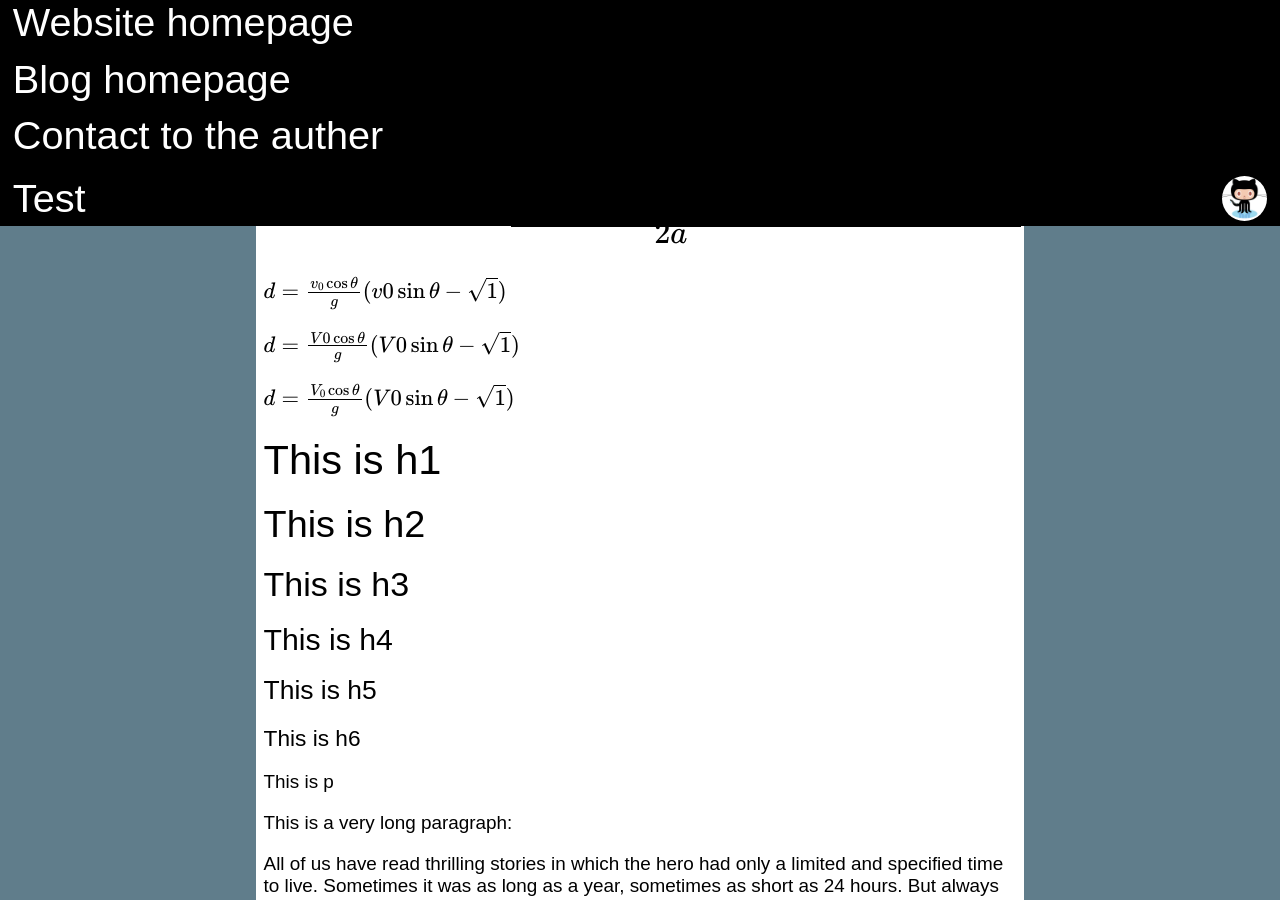
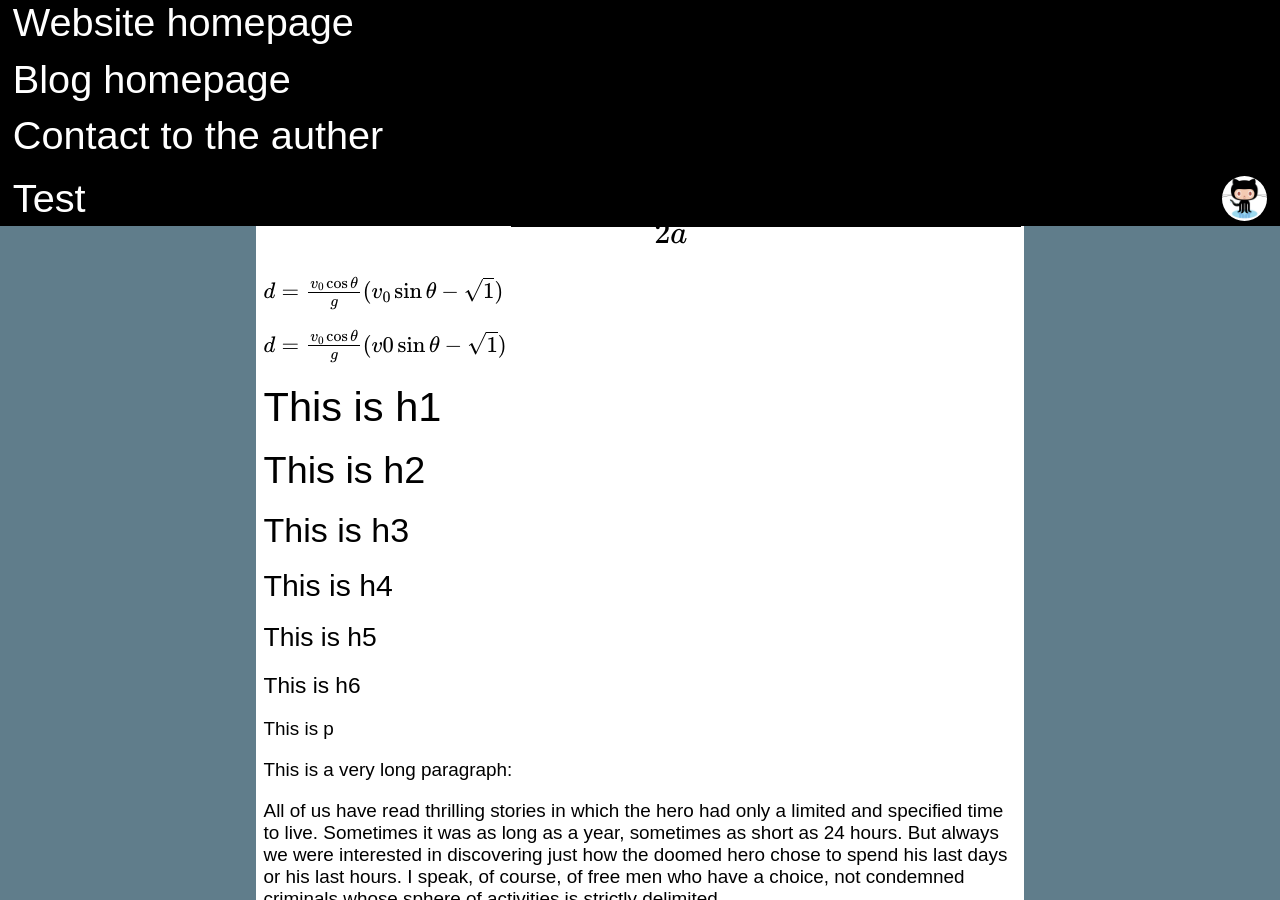
Before and after one commit to wenyuzhao/wenyuzhao.github.io, a Jekyll site: the page built from _posts/2015-01-03-02-07-test.md, in a window 1280 px wide and 900 px high. Built offline with Jekyll 4.4.1, drawn with Linux system fonts in a browser that asks for light colours; Markdown is read by kramdown in place of the engine named in the settings; formulas are drawn with MathJax 3; comment, search, counter and statistics services are not loaded.

Commit message:
Update 2015-01-03-02-07-test.md

```diff
--- a/_posts/2015-01-03-02-07-test.md
+++ b/_posts/2015-01-03-02-07-test.md
@@ -9,11 +9,9 @@
 
 $$x=\frac{-b\pm\sqrt{b^2-4ac}}{2a}$$
 
+\\(d=\frac{v_0\cos{\theta}}{g}({v_0}\sin{\theta}-\sqrt{1})\\)
+
 \\(d=\frac{v_0\cos{\theta}}{g}(v0\sin{\theta}-\sqrt{1})\\)
-
-\\(d=\frac{V0\cos{\theta}}{g}(V0\sin{\theta}-\sqrt{1})\\)
-
-\\(d=\frac{V_0\cos{\theta}}{g}(V0\sin{\theta}-\sqrt{1})\\)
 
 #This is h1
 ##This is h2
```
